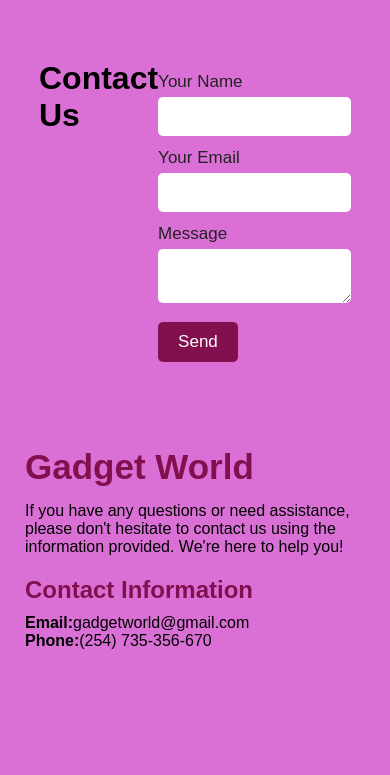
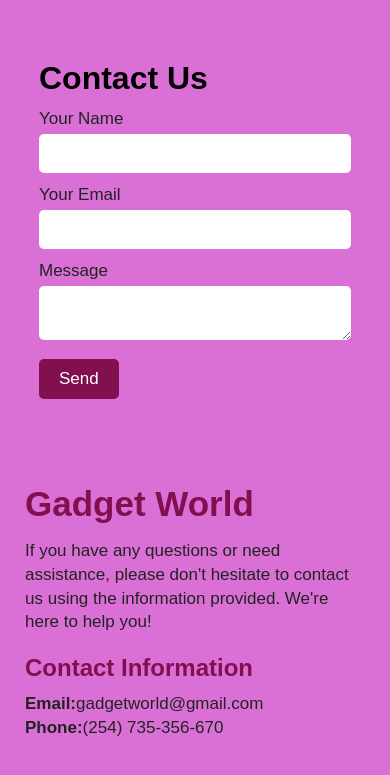
Before and after one commit to 147203/Elsiie, a PHP site: page /contacts.html in a window 390 px wide. Shown: the top 775 px of the page. Run offline with PHP 8.4, Linux system fonts and the light colour scheme.

Commit message:
media screen

```diff
--- a/contact.css
+++ b/contact.css
@@ -32,6 +32,11 @@ body{
     margin-bottom: 10px;
     color: #82104f;
 }
+.content p{
+    color: #222;
+    font-size: 17px;
+    line-height: 1.4;
+}
 label{
     color: #222;
     font-size: 17px;
@@ -60,3 +65,10 @@ button{
 button:hover{
     background-color: #7a2d58;
 }
+@media  screen and (max-width:768px) {
+    .container{
+        display: flex;
+        flex-direction: column;
+    }
+
+}
```
